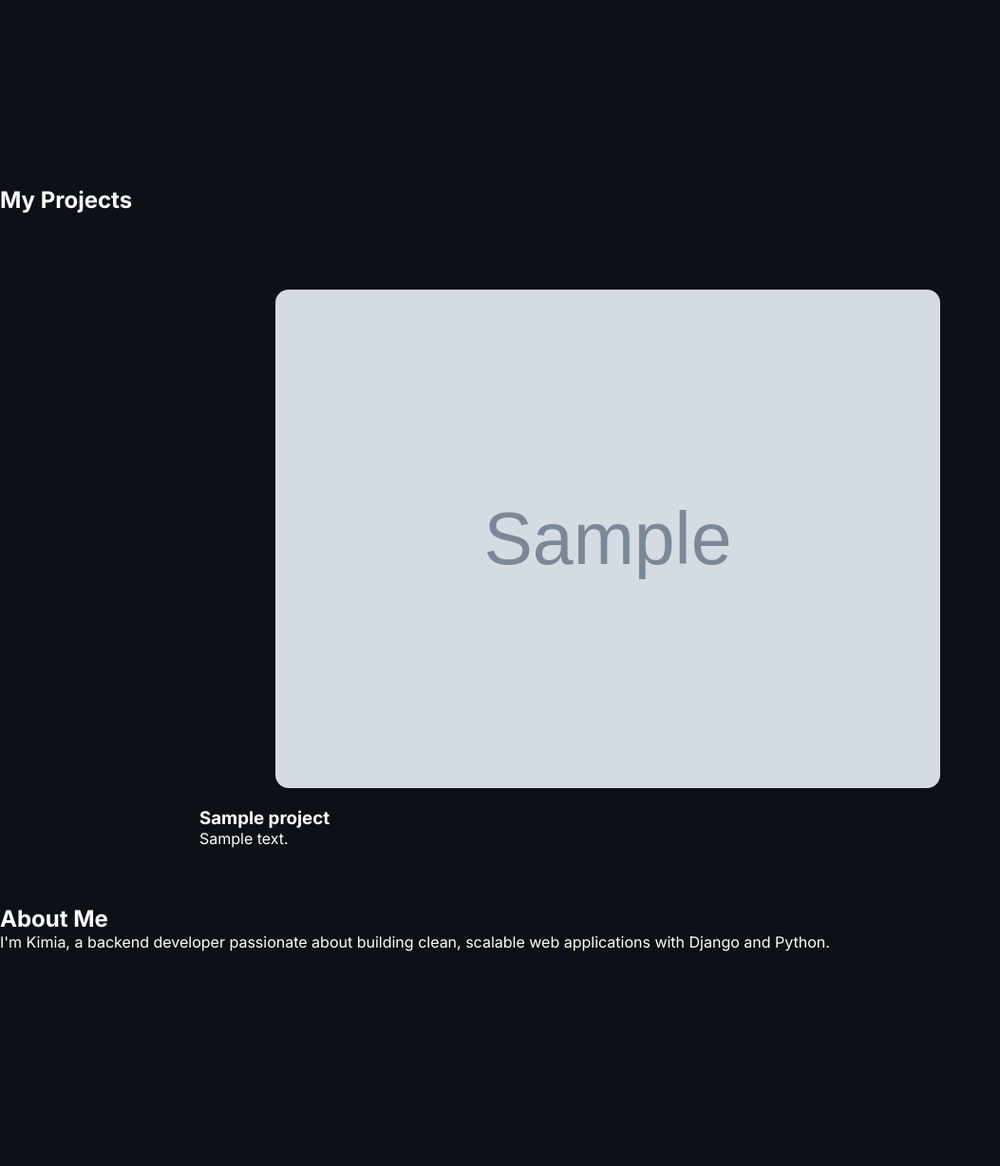
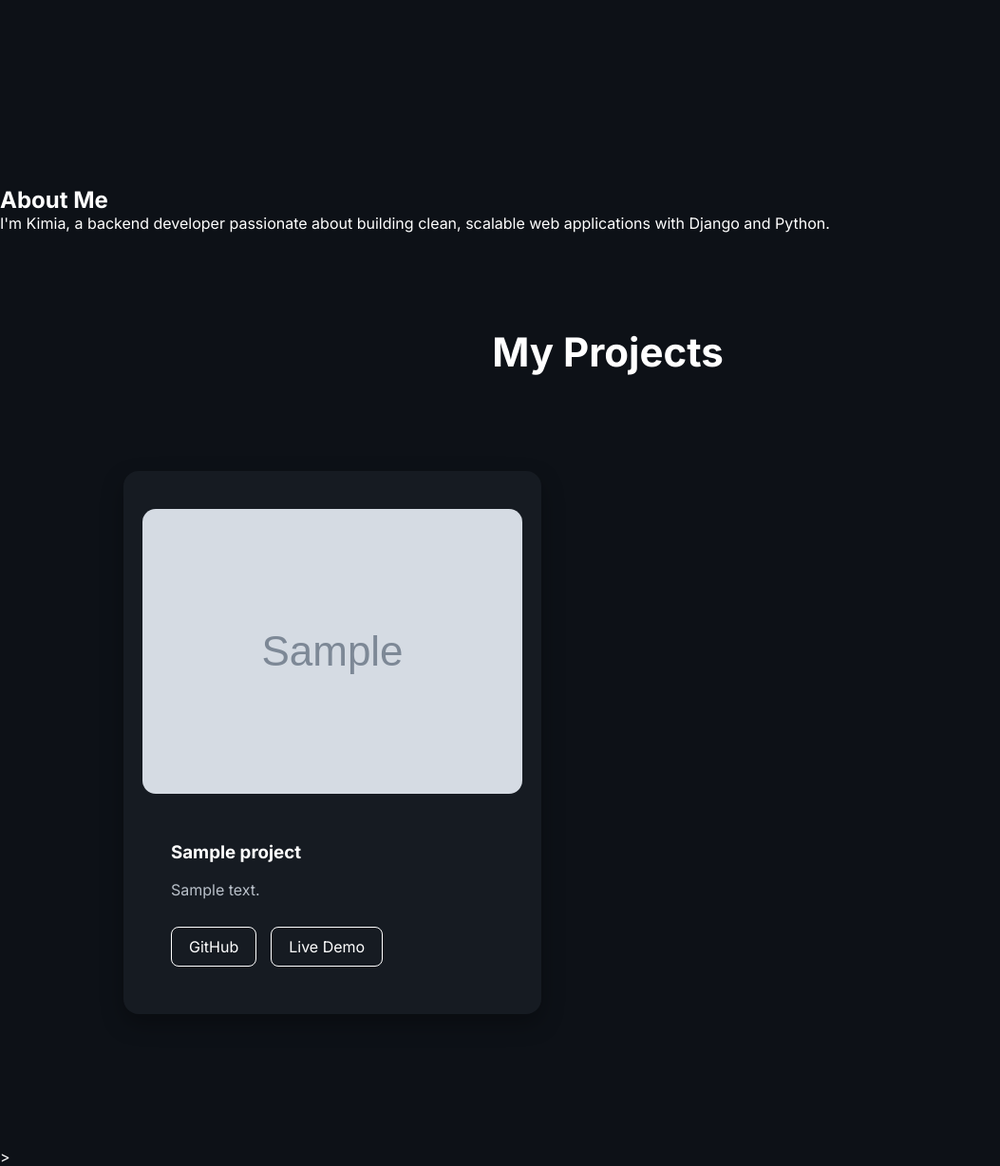
Before and after one commit to kimiajam/portfolio-project, a Django app: page / in a window 1280 px wide. Shown: the part 604-1832 px from the top of the page at 95% size, without its empty margins (0-1053 px from the left). Before the commit the page ends 1606 px from the top, so only its background shows below. Run offline with Django 5.2, Linux system fonts and the light colour scheme; tables that the repository leaves empty hold one stand-in row (values such as "Sample post"); grey boxes marked "Sample" are stand-in pictures.

Commit message:
Refactor homepage into reusable template sections

```diff
--- a/static/css/style.css
+++ b/static/css/style.css
@@ -141,3 +141,102 @@ body {
 
     border-radius: 14px;
 }
+
+/* =========================
+   Projects
+========================= */
+
+.projects {
+    padding: 100px 80px;
+}
+
+.projects h2 {
+    text-align: center;
+    font-size: 42px;
+    margin-bottom: 60px;
+}
+
+.projects-grid {
+    display: grid;
+
+    grid-template-columns: repeat(2, 1fr);
+
+    gap: 40px;
+}
+
+.project-card {
+    background: #161b22;
+    border-radius: 16px;
+    overflow: hidden;
+
+    box-shadow: 0 10px 25px rgba(0,0,0,.3);
+
+    transition: .3s;
+}
+
+.project-card:hover {
+    transform: translateY(-8px);
+}
+
+.project-card img {
+    width: 100%;
+    display: block;
+}
+
+.project-content {
+    padding: 30px;
+}
+
+.project-content h3 {
+    margin-bottom: 15px;
+}
+
+.project-content p {
+    color: #b9c0c9;
+    line-height: 1.7;
+}
+
+.project-links {
+    margin-top: 25px;
+    display: flex;
+    gap: 15px;
+}
+
+.project-links a {
+    text-decoration: none;
+    color: white;
+
+    border: 1px solid white;
+    padding: 10px 18px;
+    border-radius: 8px;
+
+    transition: .3s;
+}
+
+.project-links a:hover {
+    background: white;
+    color: black;
+}
+
+@media (max-width: 768px) {
+
+    .navbar {
+        padding: 0 20px;
+    }
+
+    .projects {
+        padding: 70px 20px;
+    }
+
+    .projects-grid {
+        grid-template-columns: 1fr;
+    }
+
+    .hero h1 {
+        font-size: 42px;
+    }
+
+    .hero h2 {
+        font-size: 22px;
+    }
+}
--- a/templates/home.html
+++ b/templates/home.html
@@ -24,24 +24,8 @@ Home
     </div>
 
 </section>
-<h2>My Projects</h2>
-
-{% for project in projects %}
-
-<div class="project-card">
-
-    {% if project.image %}
-        <img src="{{ project.image.url }}" alt="{{ project.title }}">
-    {% endif %}
-
-    <h3>{{ project.title }}</h3>
-
-    <p>{{ project.description }}</p>
-
-</div>
-
-{% endfor %}
 
 {% include "includes/about.html" %}
+{% include "includes/projects.html" %}
 
 {% endblock %}
--- /dev/null
+++ b/templates/includes/projects.html
@@ -0,0 +1,41 @@
+<section class="projects">
+
+    <h2>My Projects</h2>
+
+    <div class="projects-grid">
+
+        {% for project in projects %}
+
+        <div class="project-card">
+
+            {% if project.image %}
+                <img src="{{ project.image.url }}" alt="{{ project.title }}">
+            {% endif %}
+
+            <div class="project-content">
+
+                <h3>{{ project.title }}</h3>
+
+                <p>{{ project.description }}</p>
+
+                <div class="project-links">
+
+                    {% if project.github_url %}
+                        <a href="{{ project.github_url }}" target="_blank">GitHub</a>
+                    {% endif %}
+
+                    {% if project.live_url %}
+                        <a href="{{ project.live_url }}" target="_blank">Live Demo</a>
+                    {% endif %}
+
+                </div>
+
+            </div>
+
+        </div>
+
+        {% endfor %}
+
+    </div>
+
+</section>>
```
